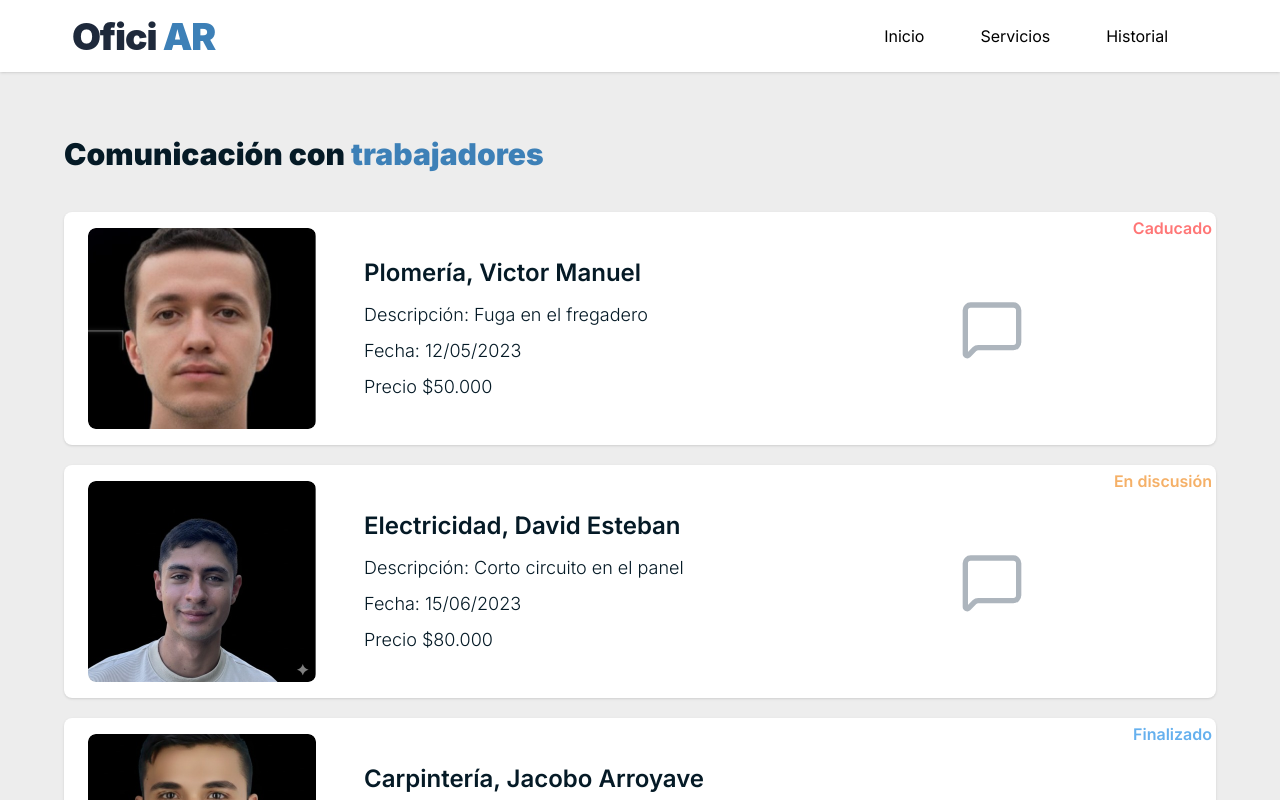
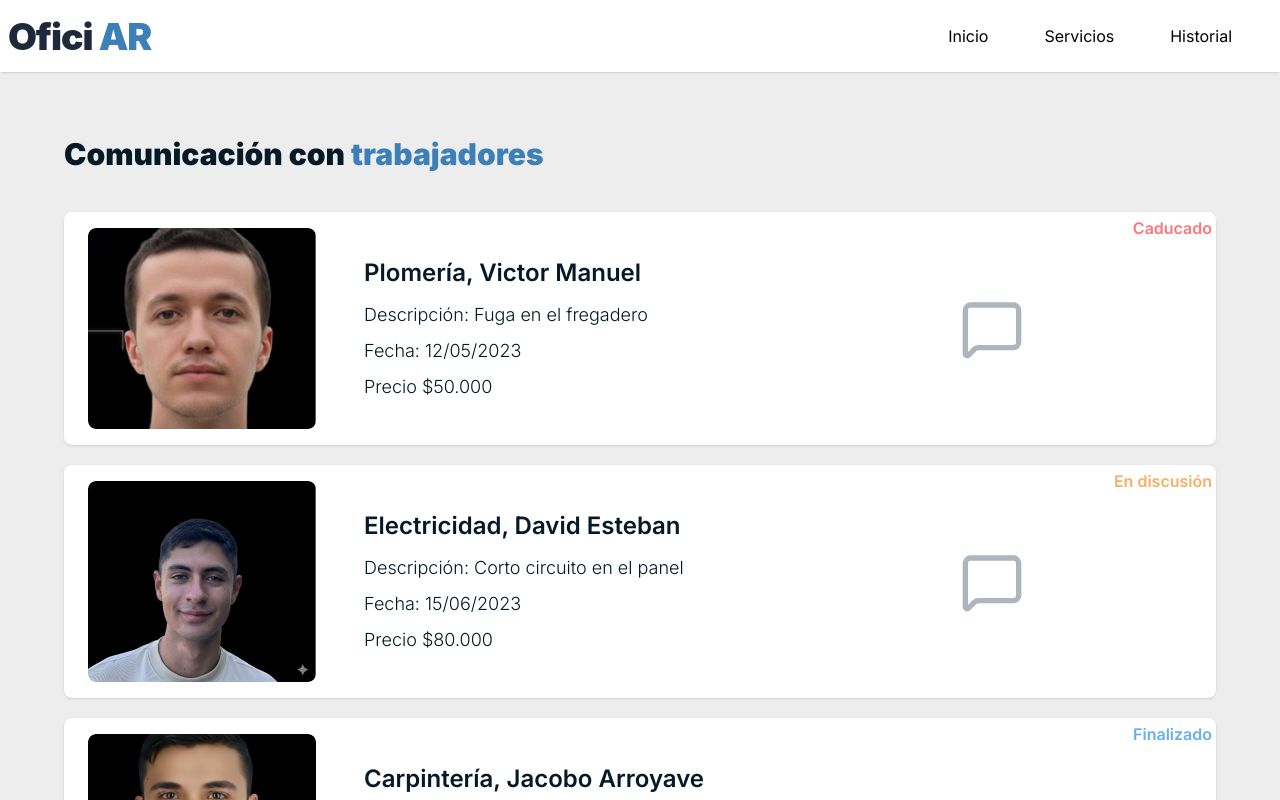
Before and after one commit to DavidToroHrr/oficiAR-front, a React (Vite) app: page /user-services in a window 1280 px wide. Shown: the top 800 px of the page. Built offline with nearby package versions, Linux system fonts and the light colour scheme; what @mercadopago/sdk-react would draw is missing.

Commit message:
Correction on HeaderUserServices

```diff
--- a/src/components/ClickableLogo/ClickableLogo.jsx
+++ b/src/components/ClickableLogo/ClickableLogo.jsx
@@ -1,8 +1,6 @@
 import logo from '../../assets/logo.svg'
 import useFormNavigation from '../../hooks/useFormNavigation'
 
-// Recibe navigateTo para ir a una ruta específica
-// o usaGoBack=true para ir a la página anterior
 export default function ClickableLogo({ navigateTo, useGoBack = false }) {
     const { goBack, goNext } = useFormNavigation();
 
--- a/src/components/HeaderUserServices/HeaderUserServices.jsx
+++ b/src/components/HeaderUserServices/HeaderUserServices.jsx
@@ -6,10 +6,7 @@
     const [isDrawerOpen, setIsDrawerOpen] = useState(false);
 
     return (
-        <header className="py-4 bg-white shadow-sm px-4 xl:px-24 lg:px-16 relative w-full">
-
-            {/* Contenedor principal: Mantenemos 'justify-between' para separar Logo e Ícono */}
-            <div className="flex items-center justify-between w-full">
+        <header className="flex items-center justify-between px-4 md:px-8 py-4 bg-white shadow-sm relative w-full">
 
                 {/* 1. EL LOGO (Visible en ambas vistas) */}
                 <ClickableLogo navigateTo="/officers-home" />
@@ -28,8 +25,6 @@
                         <path strokeLinecap="round" strokeLinejoin="round" strokeWidth={2} d="M4 6h16M4 12h16M4 18h16" />
                     </svg>
                 </button>
-
-            </div>
 
             {/* 4. OVERLAY OSCURO (Fondo semitransparente) */}
             {isDrawerOpen && (
```
